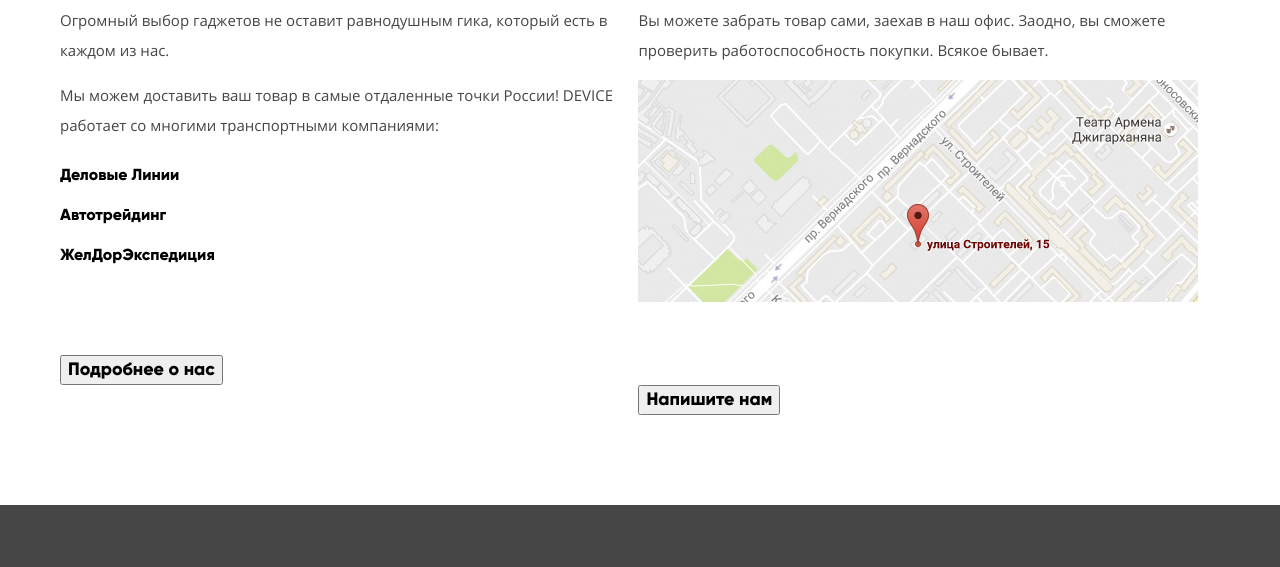
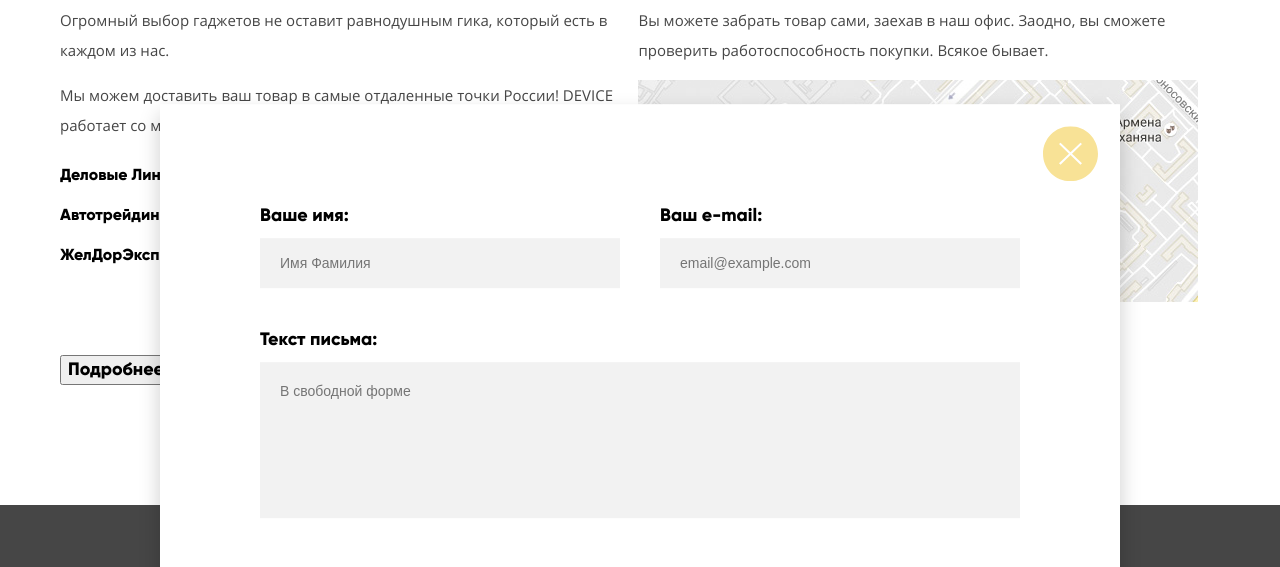
Before and after one commit to AlexLarina/422049-device-27, a website: page index.html in a window 1280 px wide. Both pictures are taken after a click on the button "Напишите нам". Shown: the part 2012-2579 px from the top of the page. Drawn offline with Linux system fonts and the light colour scheme; files whose address does not match are found by name.

Commit message:
Adding popup styling

```diff
--- a/index.html
+++ b/index.html
@@ -238,25 +238,30 @@
         </section>
       </div>
 
-      <div class="main__popup popup popup--feedback" style="display: none;">
+      <div class="main__popup popup popup--feedback hidden">
         <form action="https://echo.htmlacademy.ru" method="post" class="popup__form">
           <div class="popup__container">
             <button class="popup__button popup__button--close" type="button" title="Закрыть"></button>
-            <label for="user__name"></label>
-            <input class="popup__name" type="text" id="user__name" name="name" placeholder="Имя Фамилия">
+            <div class="popup__item">
+              <label for="user__name">Ваше имя:</label>
+              <input class="popup__name" type="text" id="user__name" name="name" placeholder="Имя Фамилия">
+            </div>
 
-            <label for="user__email"></label>
-            <input class="popup__email" type="email" id="user__email" name="email" placeholder="email@example.com">
+            <div class="popup__item">
+              <label for="user__email">Ваш e-mail:</label>
+              <input class="popup__email" type="email" id="user__email" name="email" placeholder="email@example.com">
+            </div>
 
-            <label for="user__feedback"></label>
-            <textarea class="popup__feedback" id="user__feedback" name="feedback" placeholder="В свободной форме"></textarea>
-
+            <div class="popup__item">
+              <label for="user__feedback">Текст письма:</label>
+              <textarea class="popup__feedback" id="user__feedback" name="feedback" placeholder="В свободной форме"></textarea>
+            </div>
             <button class="popup__button popup__button--submit" type="submit" title="Отправить">Отправить</button>
           </div>
         </form>
       </div>
 
-      <div class="main__popup popup popup--map" style="display: none;">
+      <div class="main__popup popup popup--map hidden">
         <button class="popup__button popup__button--close" type="button" title="Закрыть"></button>
         <img src="files/map-big-jpg.jpg" width="960" height="559" alt="Увеличенная карта расположения магазина Device">
       </div>
--- a/js/main.js
+++ b/js/main.js
@@ -1,8 +1,33 @@
 const catalogOpenElement = document.querySelector('.navigation__open');
 const catalogListElement = document.querySelector('.header__row:last-of-type');
+
+const feedbackShowButtonElement = document.querySelector('.about-us__contacts  .info__button');
+const popupFeedbackElement = document.querySelector('.popup--feedback');
+const closeFeedbackButtonElement = popupFeedbackElement.querySelector('.popup--feedback .popup__button--close');
+
+const mapOpenElement = document.querySelector('.info__map');
+const mapElement = document.querySelector('.popup--map');
+const closeMapButtonElement = mapElement.querySelector('.popup--map .popup__button--close');
 
 catalogOpenElement.addEventListener('click', (evt) => {
   evt.preventDefault();
   evt.stopPropagation();
   catalogListElement.classList.toggle('hidden');
 });
+
+feedbackShowButtonElement.addEventListener('click', () => {
+  popupFeedbackElement.classList.remove('hidden');
+});
+
+closeFeedbackButtonElement.addEventListener('click', () => {
+  popupFeedbackElement.classList.add('hidden');
+});
+
+mapOpenElement.addEventListener('click', (evt) => {
+  evt.preventDefault();
+  mapElement.classList.remove('hidden');
+});
+
+closeMapButtonElement.addEventListener('click', () => {
+  mapElement.classList.add('hidden');
+});
--- a/scss/_variables.scss
+++ b/scss/_variables.scss
@@ -12,6 +12,7 @@ $font-opacity-white: rgba(255, 255, 255, 0.7);
 $font-white-hover: rgba(255, 255, 255, 0.6);
 $font-low-opacity-white: rgba(255, 255, 255, 0.3);
 $font-orange: #f7e184;
+$font-popup-input: rgba(70, 70, 70, 0.4);
 // background colors
 
 $bg-orange: rgba(240, 197, 46, 0.5);
@@ -21,3 +22,6 @@ $bg-dark-grey: #464646;
 $bg-grey: #ebebeb;
 $bg-filter: #d9d9d9;
 $bg-advantages: #e5e5e5;
+$bg-input: #f2f2f2;
+$bg-input-hover: #eaeaea;
+$bg-input-invalid: #f6dada;
--- a/scss/components/_about-us.scss
+++ b/scss/components/_about-us.scss
@@ -55,3 +55,7 @@
 .about-us .info__button {
   margin-top: 80px;
 }
+
+.about-us__contacts .info__map {
+  display: inline-block;
+}
--- /dev/null
+++ b/scss/components/_popup.scss
@@ -0,0 +1,105 @@
+// typography
+
+.popup--feedback label {
+    @include font("Gilroy", bold, $font-black);
+    @include font-size(18px, 1.33em);
+}
+
+.popup--feedback input[placeholder],
+.popup--feedback textarea[placeholder] {
+    @include font("OpenSans", normal, $font-popup-input);
+    @include font-size(14px, 1.3em);
+}
+
+// layout
+.popup--feedback,
+.popup--map {
+    width: 960px;
+    margin: 0 auto;
+
+    position: fixed;
+    z-index: 2;
+
+    top: 50%;
+    left: 50%;
+    transform: translateX(-50%) translateY(-50%);
+
+    background-color: $font-white;
+    box-shadow: 0px 10px 20px 0 rgba(4, 6, 6, 0.2);
+}
+
+.popup--map {
+    height: 559px;
+}
+
+.popup__container {
+    padding: 100px;
+    position: relative;
+
+    display: flex;
+    flex-wrap: wrap;
+    justify-content: space-between;
+}
+
+.popup__button--close {
+    width: 55px;
+    height: 55px;
+    border: none;
+    background: url("../../img/modal-close.svg") no-repeat;
+    position: absolute;
+    top: 22px;
+    right: 22px;
+    filter: opacity(0.5);
+}
+
+.popup__button--close:hover {
+    filter: opacity(1);
+}
+
+.popup__button--close:active {
+    filter: opacity(0.3);
+    outline: none;
+}
+
+.popup--feedback label {
+  display: block;
+  margin-bottom: 10px;
+}
+
+.popup__item textarea {
+    width: 100%;
+    resize: none;
+    height: 156px;
+    overflow-y: auto;
+}
+
+.popup__item input,
+.popup__item textarea {
+    background-color: $bg-input;
+    border: none;
+    padding: 20px;
+}
+
+.popup__item input:hover,
+.popup__item textarea:hover {
+    background-color: $bg-input-hover;
+}
+
+.popup__item input:focus,
+.popup__item textarea:focus {
+    background-color: $font-white;
+    outline: none;
+    border: 3px solid $bg-orange-hover;
+    color: $font-dark-grey;
+}
+
+.popup__item input {
+    width: 360px;
+    height: 50px;
+}
+
+.popup__item:last-of-type {
+    width: 100%;
+    margin-top: 40px;
+    margin-bottom: 50px;
+}
--- a/scss/style.scss
+++ b/scss/style.scss
@@ -14,6 +14,7 @@
 @import "components/_about-us.scss";
 @import "components/_slider.scss";
 @import "components/_partners.scss";
+@import "components/_popup.scss";
 
 // catalog page components
 @import "components/_breadcrumbs.scss";
```
Also changed, not shown: css/style.css.
